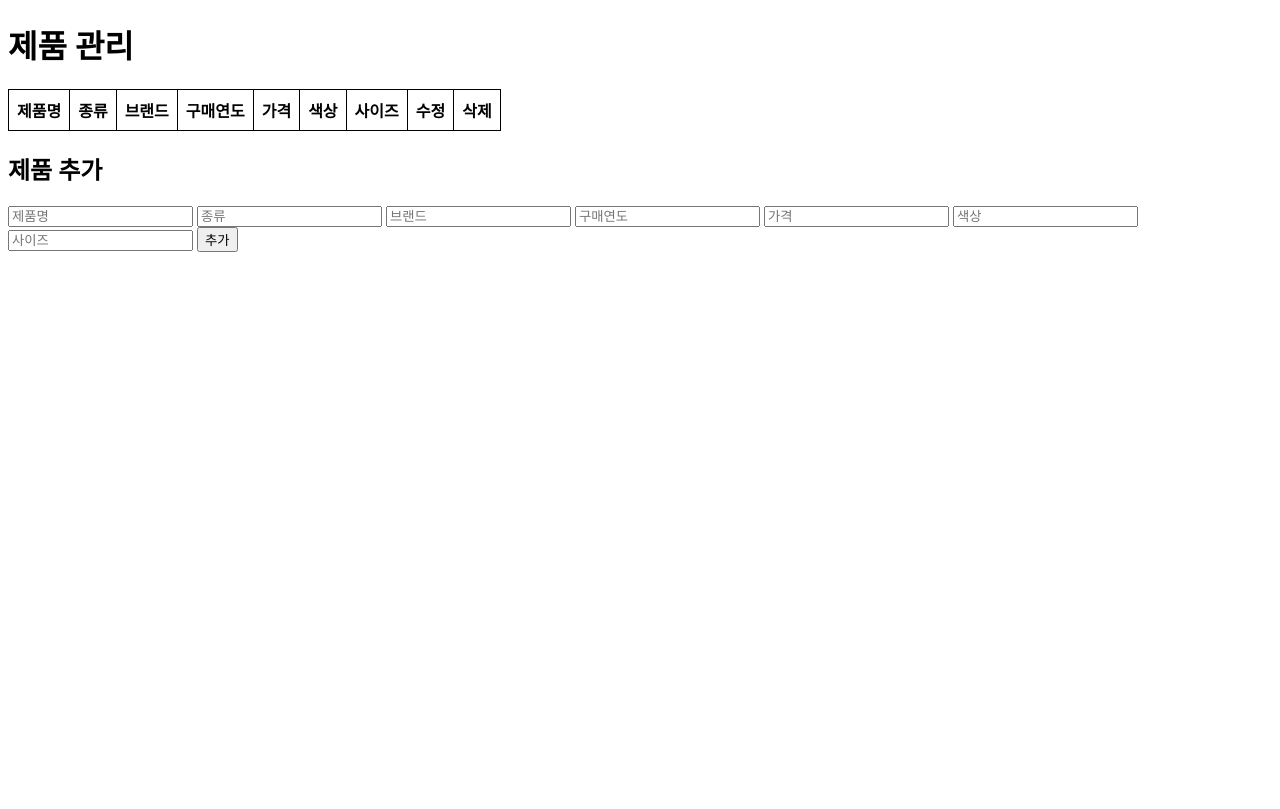
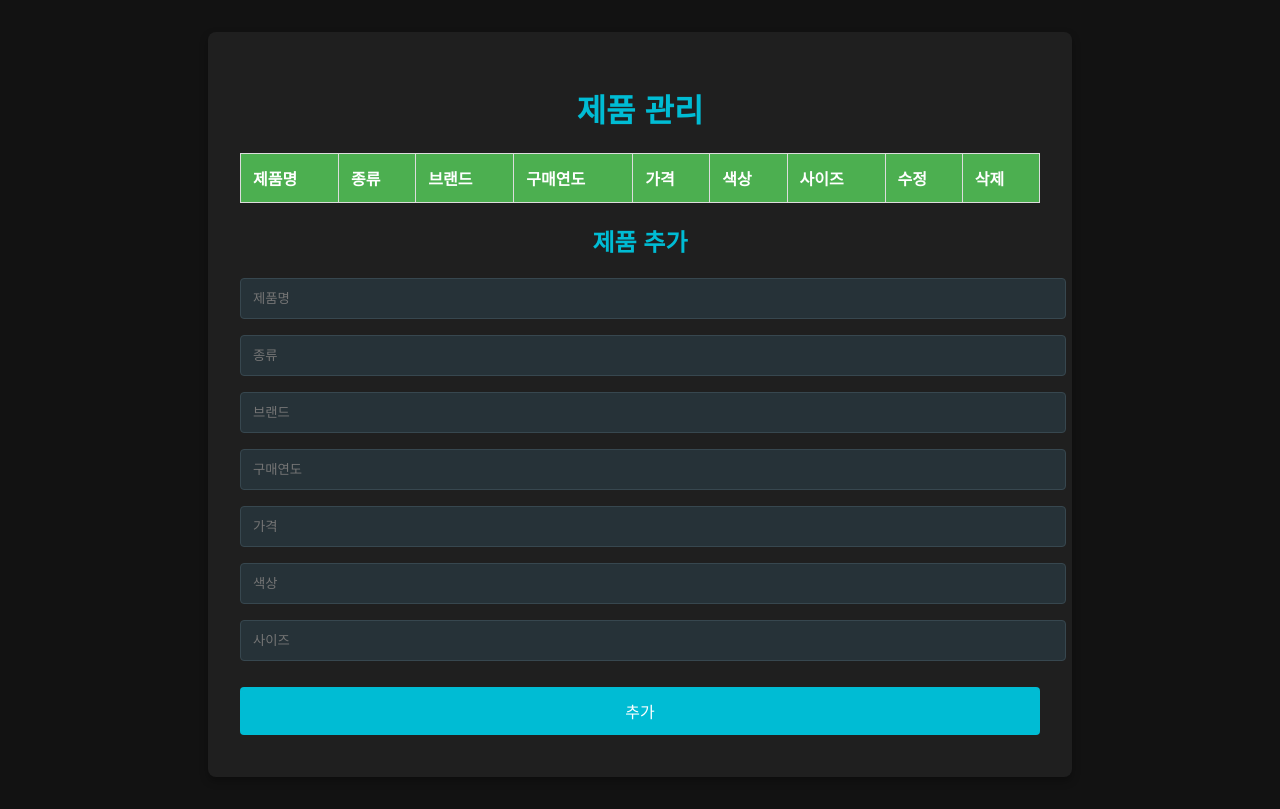
Before and after one commit to 22100558LeeJeonghyeon/assignment2, a plain HTML site: page my_ajax.html in a window 1280 px wide. Drawn offline with Linux system fonts and the light colour scheme; no server answers.

Commit message:
AJAX 파일 수정 및 스타일 적용

```diff
--- a/my_ajax.html
+++ b/my_ajax.html
@@ -2,12 +2,92 @@
 <html lang="ko">
 <head>
     <meta charset="UTF-8">
+    <meta name="viewport" content="width=device-width, initial-scale=1.0">
     <title>제품 관리</title>
     <style>
-        table, th, td { border: 1px solid black; border-collapse: collapse; padding: 8px; }
+        /* 기본 스타일 설정 */
+        body {
+            font-family: Arial, sans-serif;
+            background-color: #121212; /* 어두운 배경색 */
+            color: #e0e0e0; /* 밝은 글자색 */
+            margin: 0;
+            padding: 0;
+        }
+
+        .container {
+            max-width: 800px;
+            margin: 2rem auto;
+            padding: 2rem;
+            background-color: #1f1f1f; /* 어두운 회색 배경색 */
+            border-radius: 8px;
+            box-shadow: 0 4px 8px rgba(0, 0, 0, 0.3); /* 더 부드러운 그림자 */
+        }
+
+        h1, h2 {
+            text-align: center;
+            color: #00bcd4; /* 밝은 파란색 */
+        }
+
+        table {
+            width: 100%;
+            border-collapse: collapse;
+            margin-bottom: 20px;
+        }
+
+        th, td {
+            border: 1px solid #ddd;
+            padding: 12px;
+            text-align: left;
+        }
+
+        th {
+            background-color: #4CAF50;
+            color: white;
+        }
+
+        .form {
+            display: flex;
+            flex-direction: column;
+        }
+
+        input[type="text"],
+        input[type="number"],
+        input[type="date"] {
+            width: 100%;
+            padding: 0.75rem;
+            border: 1px solid #37474f; /* 어두운 회색 테두리 */
+            border-radius: 4px;
+            background-color: #263238; /* 어두운 회색 배경 */
+            color: #e0e0e0; /* 밝은 글자색 */
+            margin-bottom: 1rem;
+        }
+
+        input[type="text"]:focus,
+        input[type="number"]:focus,
+        input[type="date"]:focus {
+            border-color: #00bcd4; /* 밝은 파란색 포커스 테두리 */
+            outline: none;
+        }
+
+        button {
+            background-color: #00bcd4; /* 밝은 파란색 */
+            color: #ffffff; /* 흰색 글자 */
+            border: none;
+            padding: 0.75rem 1.5rem;
+            font-size: 1rem;
+            border-radius: 4px;
+            cursor: pointer;
+            transition: background-color 0.3s ease; /* 부드러운 색상 전환 */
+            margin: 10px 0;
+        }
+
+        button:hover {
+            background-color: #0097a7; /* 어두운 파란색 */
+        }
     </style>
 </head>
 <body>
+    <div class="container">
         <h1>제품 관리</h1>
         <table id="productTable">
             <thead>
@@ -27,7 +107,7 @@
         </table>
 
         <h2>제품 추가</h2>
-    <form id="productForm">
+        <form id="productForm" class="form">
             <input type="text" id="name" placeholder="제품명" required>
             <input type="text" id="type" placeholder="종류" required>
             <input type="text" id="brand" placeholder="브랜드" required>
@@ -37,6 +117,7 @@
             <input type="text" id="size" placeholder="사이즈" required>
             <button type="submit">추가</button>
         </form>
+    </div>
 
     <script>
         const apiUrl = "http://localhost:3000/products";
```
Lines whose indentation alone changed are shown as unchanged.
